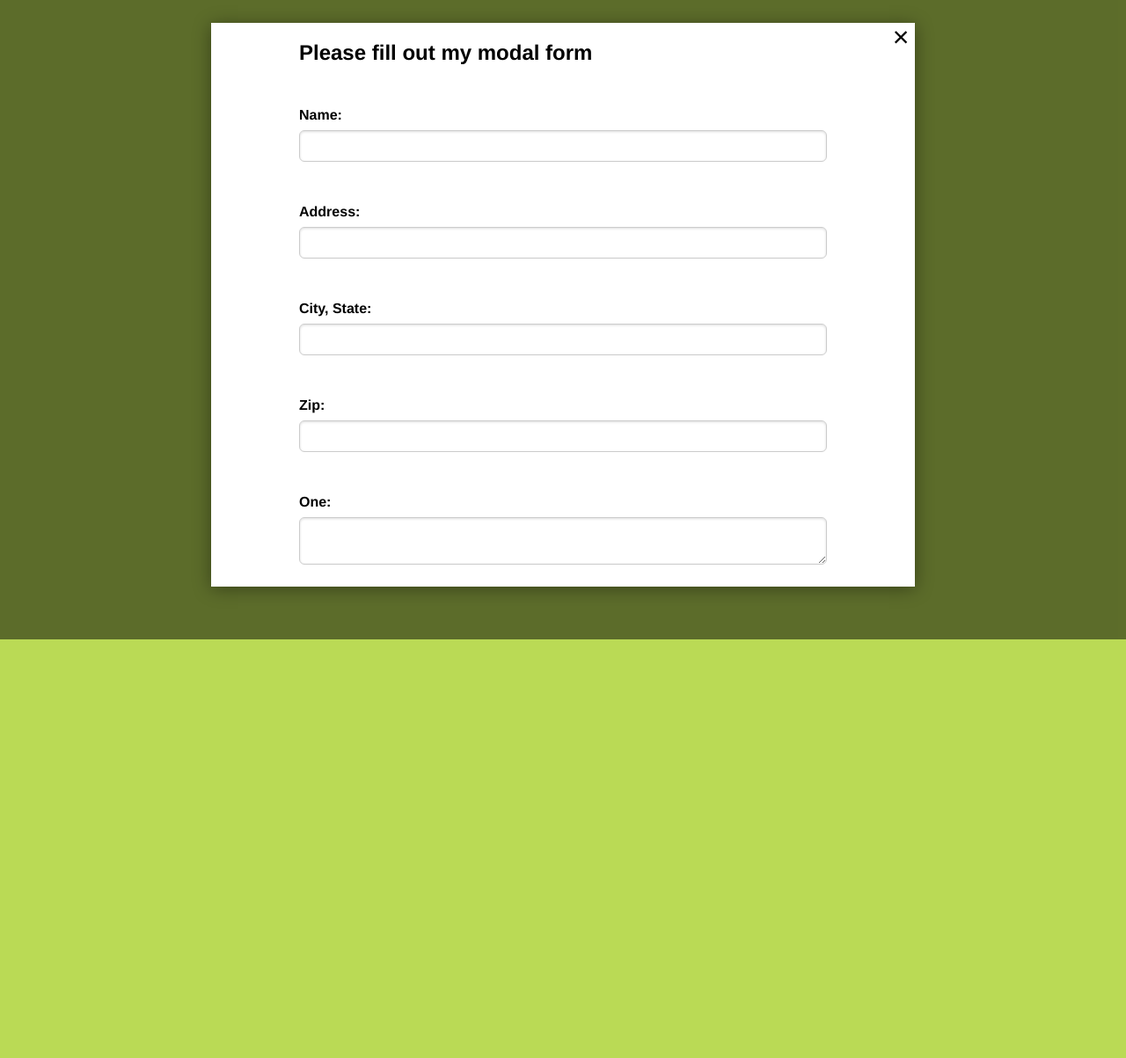
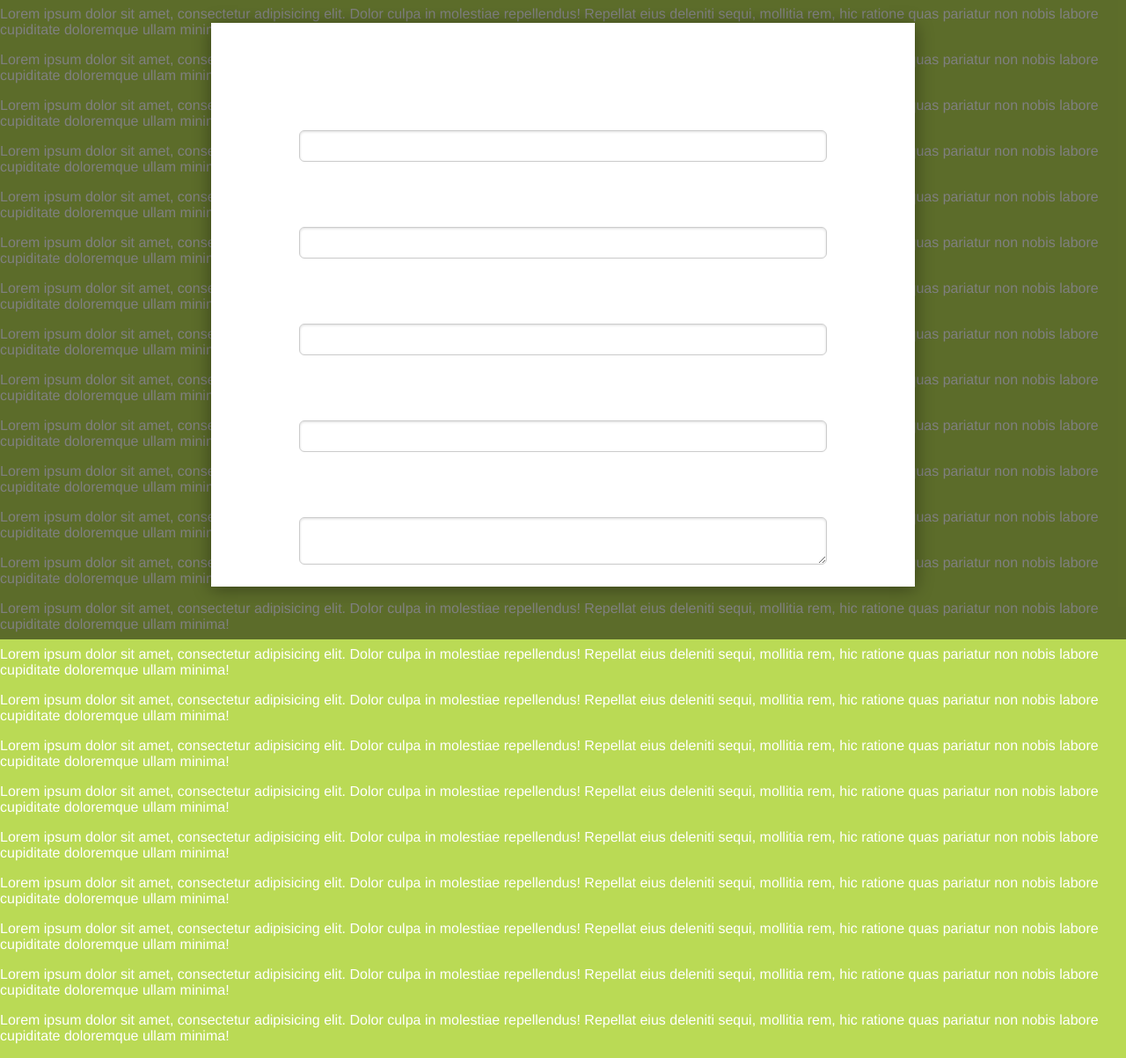
Before and after one commit to ranjanaap/modal, a website: page index.html in a window 1280 px wide. Shown: the part 73-1276 px from the top of the page at 88% size. Before the commit the page ends 800 px from the top, so only its background shows below. Drawn offline with Linux system fonts and the light colour scheme.

Commit message:
Modal changes

```diff
--- a/index.html
+++ b/index.html
@@ -6,7 +6,32 @@
     <link rel="stylesheet" href="public/css/main.css">
   </head>
   <body>
-
+    <div>
+        <h1>Page Content</h1>
+        <p>Lorem ipsum dolor sit amet, consectetur adipisicing elit. Dolor culpa in molestiae repellendus! Repellat eius deleniti sequi, mollitia rem, hic ratione quas pariatur non nobis labore cupiditate doloremque ullam minima!</p>
+        <p>Lorem ipsum dolor sit amet, consectetur adipisicing elit. Dolor culpa in molestiae repellendus! Repellat eius deleniti sequi, mollitia rem, hic ratione quas pariatur non nobis labore cupiditate doloremque ullam minima!</p>
+        <p>Lorem ipsum dolor sit amet, consectetur adipisicing elit. Dolor culpa in molestiae repellendus! Repellat eius deleniti sequi, mollitia rem, hic ratione quas pariatur non nobis labore cupiditate doloremque ullam minima!</p>
+        <p>Lorem ipsum dolor sit amet, consectetur adipisicing elit. Dolor culpa in molestiae repellendus! Repellat eius deleniti sequi, mollitia rem, hic ratione quas pariatur non nobis labore cupiditate doloremque ullam minima!</p>
+        <p>Lorem ipsum dolor sit amet, consectetur adipisicing elit. Dolor culpa in molestiae repellendus! Repellat eius deleniti sequi, mollitia rem, hic ratione quas pariatur non nobis labore cupiditate doloremque ullam minima!</p>
+        <p>Lorem ipsum dolor sit amet, consectetur adipisicing elit. Dolor culpa in molestiae repellendus! Repellat eius deleniti sequi, mollitia rem, hic ratione quas pariatur non nobis labore cupiditate doloremque ullam minima!</p>
+        <p>Lorem ipsum dolor sit amet, consectetur adipisicing elit. Dolor culpa in molestiae repellendus! Repellat eius deleniti sequi, mollitia rem, hic ratione quas pariatur non nobis labore cupiditate doloremque ullam minima!</p>
+        <p>Lorem ipsum dolor sit amet, consectetur adipisicing elit. Dolor culpa in molestiae repellendus! Repellat eius deleniti sequi, mollitia rem, hic ratione quas pariatur non nobis labore cupiditate doloremque ullam minima!</p>
+        <p>Lorem ipsum dolor sit amet, consectetur adipisicing elit. Dolor culpa in molestiae repellendus! Repellat eius deleniti sequi, mollitia rem, hic ratione quas pariatur non nobis labore cupiditate doloremque ullam minima!</p>
+        <p>Lorem ipsum dolor sit amet, consectetur adipisicing elit. Dolor culpa in molestiae repellendus! Repellat eius deleniti sequi, mollitia rem, hic ratione quas pariatur non nobis labore cupiditate doloremque ullam minima!</p>
+        <p>Lorem ipsum dolor sit amet, consectetur adipisicing elit. Dolor culpa in molestiae repellendus! Repellat eius deleniti sequi, mollitia rem, hic ratione quas pariatur non nobis labore cupiditate doloremque ullam minima!</p>
+        <p>Lorem ipsum dolor sit amet, consectetur adipisicing elit. Dolor culpa in molestiae repellendus! Repellat eius deleniti sequi, mollitia rem, hic ratione quas pariatur non nobis labore cupiditate doloremque ullam minima!</p>
+        <p>Lorem ipsum dolor sit amet, consectetur adipisicing elit. Dolor culpa in molestiae repellendus! Repellat eius deleniti sequi, mollitia rem, hic ratione quas pariatur non nobis labore cupiditate doloremque ullam minima!</p>
+        <p>Lorem ipsum dolor sit amet, consectetur adipisicing elit. Dolor culpa in molestiae repellendus! Repellat eius deleniti sequi, mollitia rem, hic ratione quas pariatur non nobis labore cupiditate doloremque ullam minima!</p>
+        <p>Lorem ipsum dolor sit amet, consectetur adipisicing elit. Dolor culpa in molestiae repellendus! Repellat eius deleniti sequi, mollitia rem, hic ratione quas pariatur non nobis labore cupiditate doloremque ullam minima!</p>
+        <p>Lorem ipsum dolor sit amet, consectetur adipisicing elit. Dolor culpa in molestiae repellendus! Repellat eius deleniti sequi, mollitia rem, hic ratione quas pariatur non nobis labore cupiditate doloremque ullam minima!</p>
+        <p>Lorem ipsum dolor sit amet, consectetur adipisicing elit. Dolor culpa in molestiae repellendus! Repellat eius deleniti sequi, mollitia rem, hic ratione quas pariatur non nobis labore cupiditate doloremque ullam minima!</p>
+        <p>Lorem ipsum dolor sit amet, consectetur adipisicing elit. Dolor culpa in molestiae repellendus! Repellat eius deleniti sequi, mollitia rem, hic ratione quas pariatur non nobis labore cupiditate doloremque ullam minima!</p>
+        <p>Lorem ipsum dolor sit amet, consectetur adipisicing elit. Dolor culpa in molestiae repellendus! Repellat eius deleniti sequi, mollitia rem, hic ratione quas pariatur non nobis labore cupiditate doloremque ullam minima!</p>
+        <p>Lorem ipsum dolor sit amet, consectetur adipisicing elit. Dolor culpa in molestiae repellendus! Repellat eius deleniti sequi, mollitia rem, hic ratione quas pariatur non nobis labore cupiditate doloremque ullam minima!</p>
+        <p>Lorem ipsum dolor sit amet, consectetur adipisicing elit. Dolor culpa in molestiae repellendus! Repellat eius deleniti sequi, mollitia rem, hic ratione quas pariatur non nobis labore cupiditate doloremque ullam minima!</p>
+        <p>Lorem ipsum dolor sit amet, consectetur adipisicing elit. Dolor culpa in molestiae repellendus! Repellat eius deleniti sequi, mollitia rem, hic ratione quas pariatur non nobis labore cupiditate doloremque ullam minima!</p>
+        <p>Lorem ipsum dolor sit amet, consectetur adipisicing elit. Dolor culpa in molestiae repellendus! Repellat eius deleniti sequi, mollitia rem, hic ratione quas pariatur non nobis labore cupiditate doloremque ullam minima!</p>
+    </div>
     <div class="overlay">
         <div class="modal">
             <p class="close">&times;</p>
--- a/scss/main.scss
+++ b/scss/main.scss
@@ -7,6 +7,7 @@ body {
     font-size: 16px;
     font-family: $helvetica;
     font-weight: 300;
+    color: $white;
 }
 
 .overlay {
```
Also changed, not shown: public/css/main.css.
